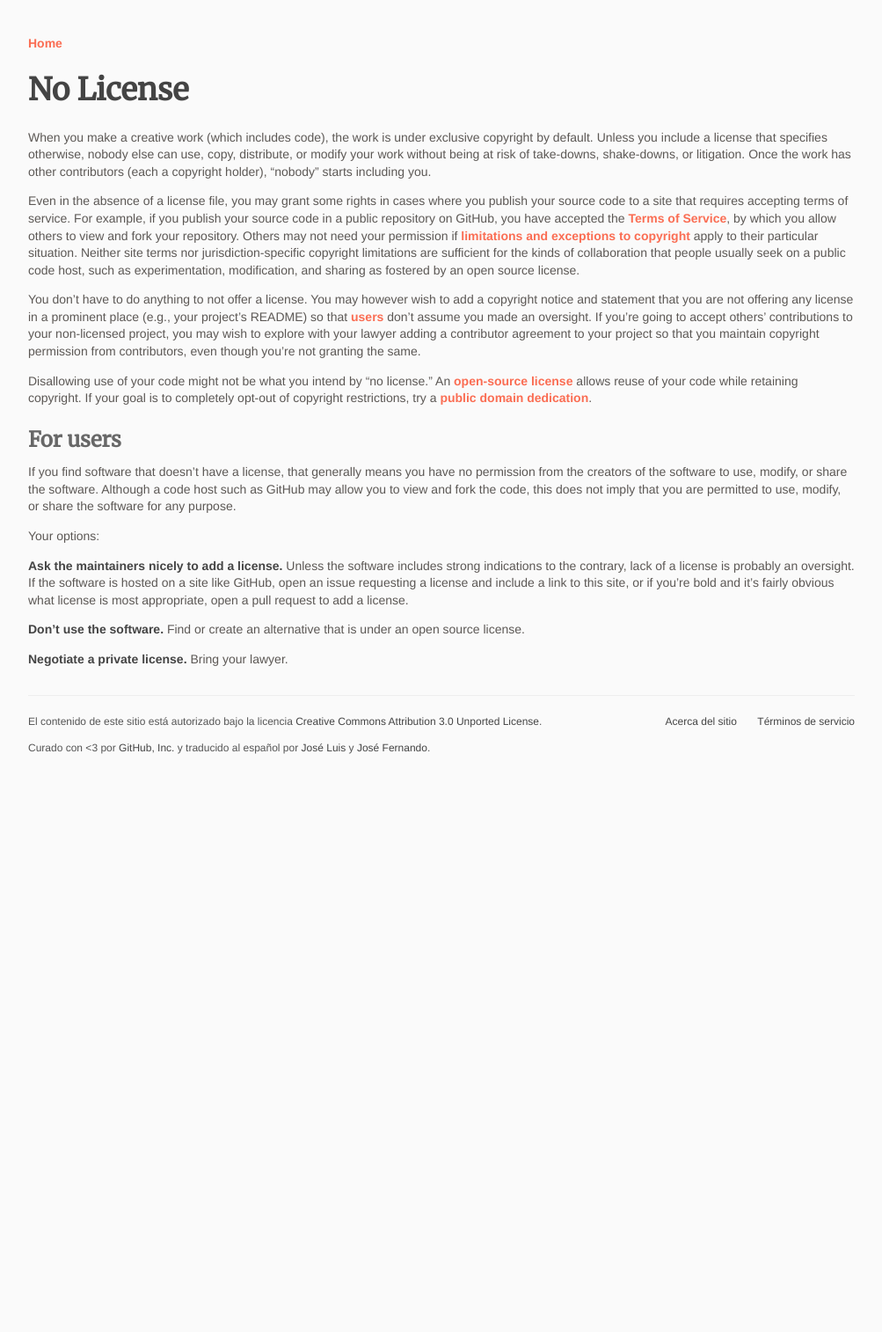
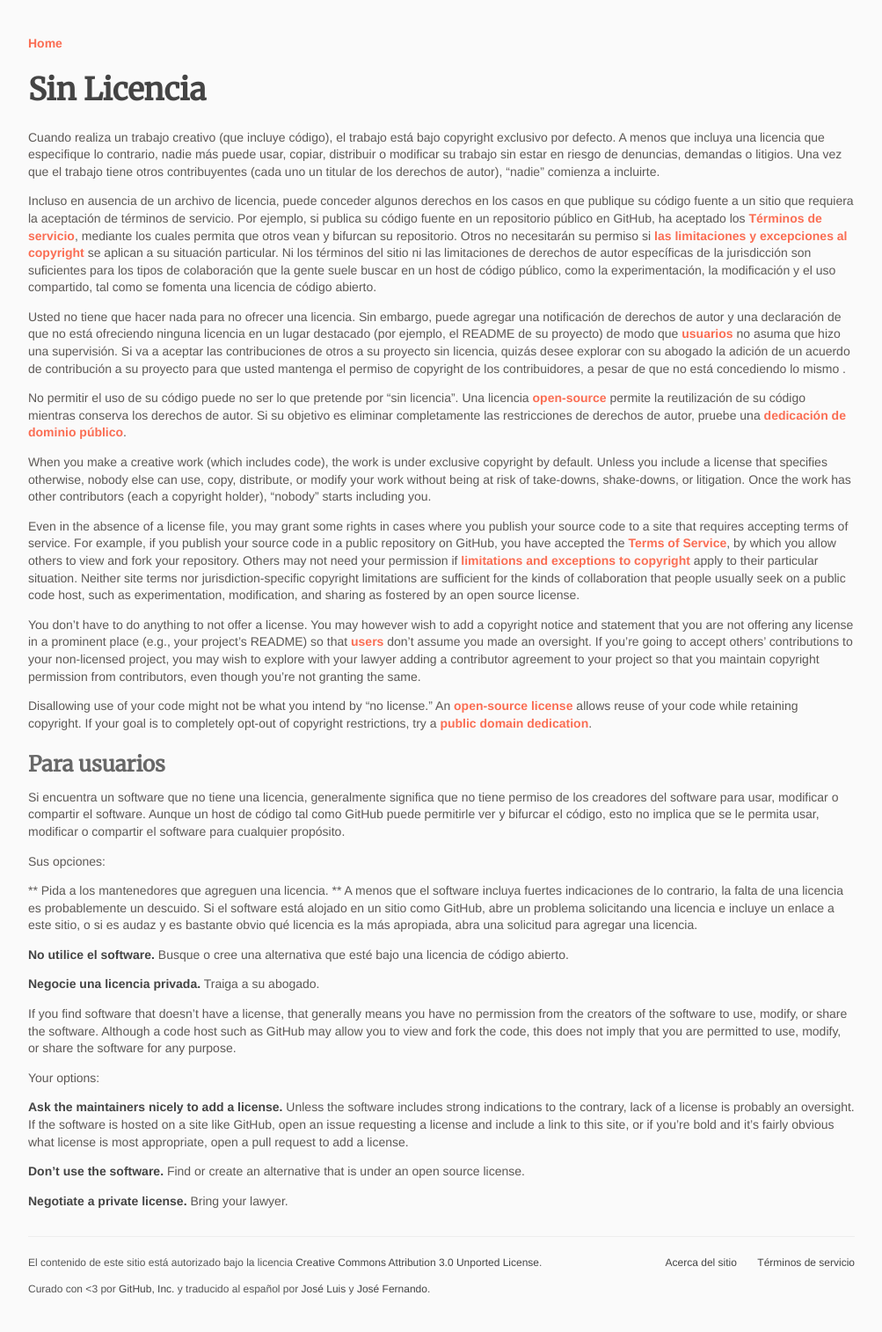
Before and after one commit to Eligelicencia/eligeUnaLicencia, a Jekyll site: the page built from no-license.md, in a window 1280 px wide. Shown: the whole page at 88% size, without its empty margins (138-1141 px from the left). Built offline with Jekyll 4.4.1, drawn with Linux system fonts in a browser that asks for light colours; before the commit the page ends 900 px from its top, so only the background shows below that.

Commit message:
no license en espanol

```diff
--- a/no-license.md
+++ b/no-license.md
@@ -2,9 +2,17 @@
 layout: default
 permalink: no-license/
 redirect_from: /licenses/no-license/
-title: No License
-description: "You're under no obligation to choose a license and it's your right not to include one with your code or project. But please note that opting out of open source licenses doesn't mean you're opting out of copyright law."
+title: Sin Licencia
+description: "Usted no está obligado a elegir una licencia y está en su derecho de no incluir una en su código o proyecto. Pero tenga en cuenta que el hecho de no utilizar las licencias de código abierto no significa que usted está optando por la ley de derechos de autor."
 ---
+
+Cuando realiza un trabajo creativo (que incluye código), el trabajo está bajo copyright exclusivo por defecto. A menos que incluya una licencia que especifique lo contrario, nadie más puede usar, copiar, distribuir o modificar su trabajo sin estar en riesgo de denuncias, demandas o litigios. Una vez que el trabajo tiene otros contribuyentes (cada uno un titular de los derechos de autor), "nadie" comienza a incluirte.
+
+Incluso en ausencia de un archivo de licencia, puede conceder algunos derechos en los casos en que publique su código fuente a un sitio que requiera la aceptación de términos de servicio. Por ejemplo, si publica su código fuente en un repositorio público en GitHub, ha aceptado los [Términos de servicio](https://help.github.com/articles/github-terms-of-service), mediante los cuales permita que otros vean y bifurcan su repositorio. Otros no necesitarán su permiso si [las limitaciones y excepciones al copyright](https://en.wikipedia.org/wiki/Limitations_and_exceptions_to_copyright) se aplican a su situación particular. Ni los términos del sitio ni las limitaciones de derechos de autor específicas de la jurisdicción son suficientes para los tipos de colaboración que la gente suele buscar en un host de código público, como la experimentación, la modificación y el uso compartido, tal como se fomenta una licencia de código abierto.
+
+Usted no tiene que hacer nada para no ofrecer una licencia. Sin embargo, puede agregar una notificación de derechos de autor y una declaración de que no está ofreciendo ninguna licencia en un lugar destacado (por ejemplo, el README de su proyecto) de modo que [usuarios](#Para-usuarios) no asuma que hizo una supervisión. Si va a aceptar las contribuciones de otros a su proyecto sin licencia, quizás desee explorar con su abogado la adición de un acuerdo de contribución a su proyecto para que usted mantenga el permiso de copyright de los contribuidores, a pesar de que no está concediendo lo mismo .
+
+No permitir el uso de su código puede no ser lo que pretende por "sin licencia". Una licencia [open-source](/) permite la reutilización de su código mientras conserva los derechos de autor. Si su objetivo es eliminar completamente las restricciones de derechos de autor, pruebe una [dedicación de dominio público](/licenses/#unlicense).
 
 When you make a creative work (which includes code), the work is under exclusive copyright by default. Unless you include a license that specifies otherwise, nobody else can use, copy, distribute, or modify your work without being at risk of take-downs, shake-downs, or litigation. Once the work has other contributors (each a copyright holder), “nobody” starts including you.
 
@@ -14,7 +22,20 @@ You don't have to do anything to not offer a license. You may however wish to ad
 
 Disallowing use of your code might not be what you intend by "no license." An [open-source license](/) allows reuse of your code while retaining copyright. If your goal is to completely opt-out of copyright restrictions, try a [public domain dedication](/licenses/#unlicense).
 
-## For users
+## Para usuarios
+
+Si encuentra un software que no tiene una licencia, generalmente significa que no tiene permiso de los creadores del software para usar, modificar o compartir el software. Aunque un host de código tal como GitHub puede permitirle ver y bifurcar el código, esto no implica que se le permita usar, modificar o compartir el software para cualquier propósito.
+
+Sus opciones:
+
+** Pida a los mantenedores que agreguen una licencia. ** A menos que el software incluya fuertes indicaciones de lo contrario, la falta de una licencia es probablemente un descuido. Si el software está alojado en un sitio como GitHub, abre un problema solicitando una licencia e incluye un enlace a este sitio, o si es audaz y es bastante obvio qué licencia es la más apropiada, abra una solicitud para agregar una licencia.
+
+**No utilice el software.** Busque o cree una alternativa que esté bajo una licencia de código abierto.
+
+**Negocie una licencia privada.** Traiga a su abogado.
+
+
+
 
 If you find software that doesn't have a license, that generally means you have no permission from the creators of the software to use, modify, or share the software. Although a code host such as GitHub may allow you to view and fork the code, this does not imply that you are permitted to use, modify, or share the software for any purpose.
 
```
